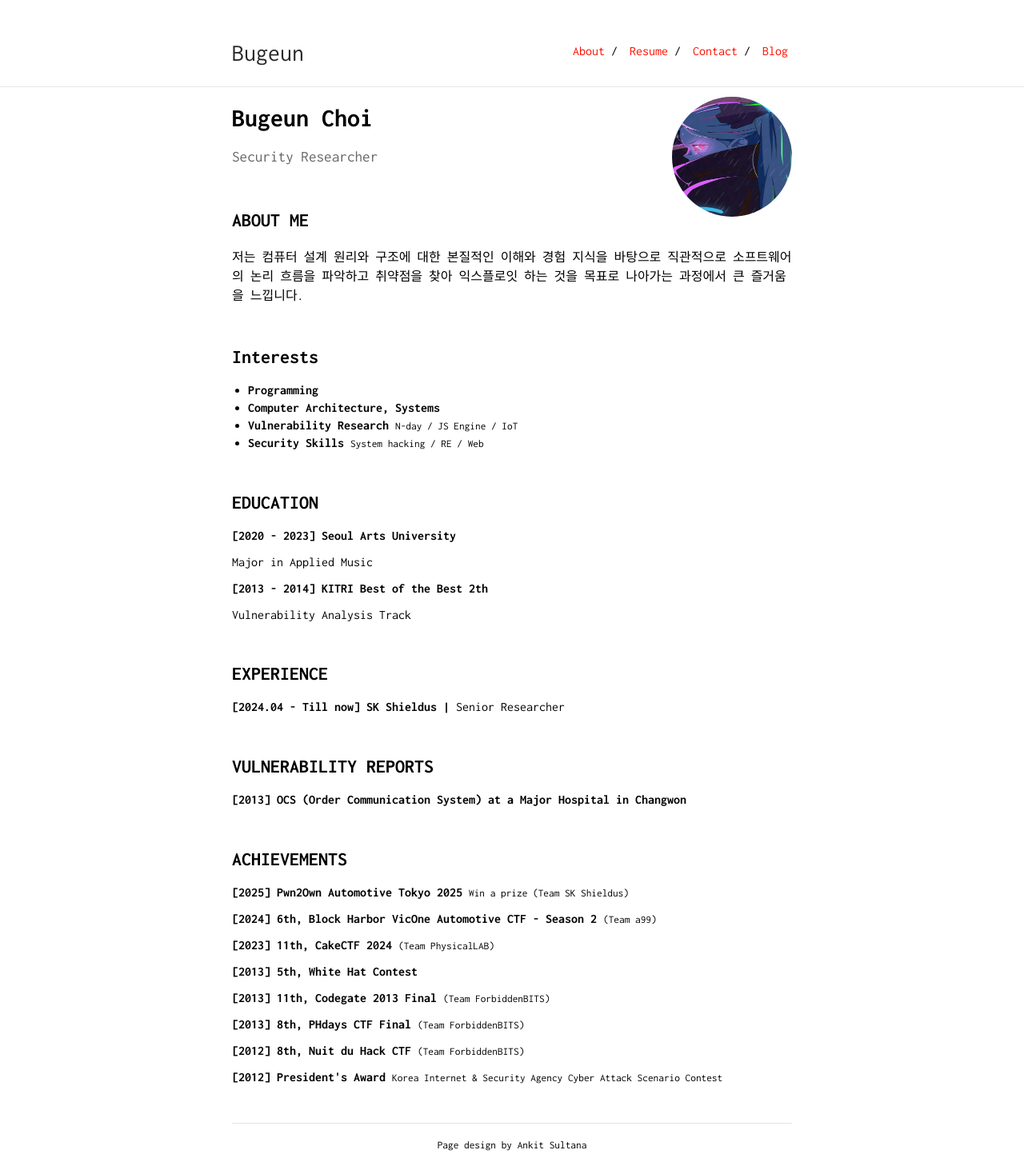
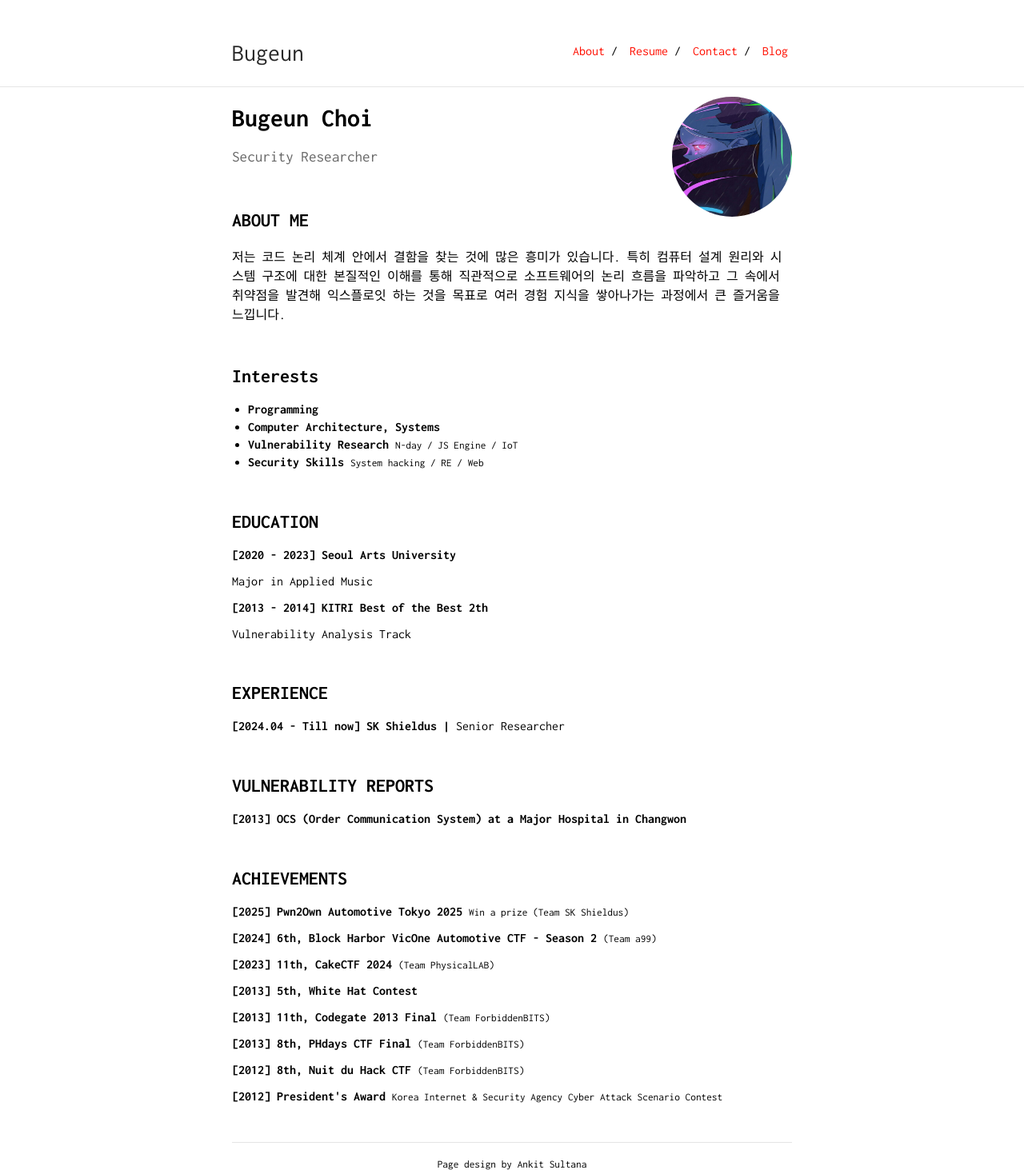
Before and after one commit to Bugeun/bugeun.github.io, a Jekyll site: the page built from index.md, in a window 1280 px wide. Shown: the whole page at 80% size. Built offline with Jekyll 4.4.1, drawn with Linux system fonts in a browser that asks for light colours; before the commit the page ends 1439 px from its top, so only the background shows below that.

Commit message:
Update index.md

```diff
--- a/index.md
+++ b/index.md
@@ -11,7 +11,7 @@ Security Researcher
 
 ## ABOUT ME
 
-<p>저는 컴퓨터 설계 원리와 구조에 대한 본질적인 이해와 경험 지식을 바탕으로 직관적으로 소프트웨어의 논리 흐름을 파악하고 취약점을 찾아 익스플로잇 하는 것을 목표로 나아가는 과정에서 큰 즐거움을 느낍니다. </p>
+<p>저는 코드 논리 체계 안에서 결함을 찾는 것에 많은 흥미가 있습니다. 특히 컴퓨터 설계 원리와 시스템 구조에 대한 본질적인 이해를 통해 직관적으로 소프트웨어의 논리 흐름을 파악하고 그 속에서 취약점을 발견해 익스플로잇 하는 것을 목표로 여러 경험 지식을 쌓아나가는 과정에서 큰 즐거움을 느낍니다. </p>
 
 &nbsp;
 
```
